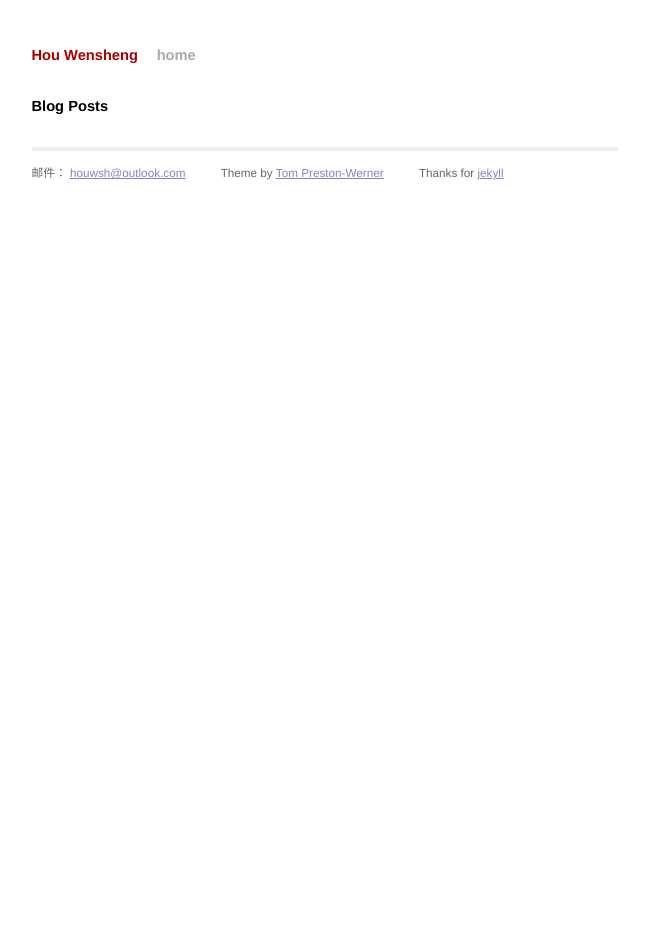
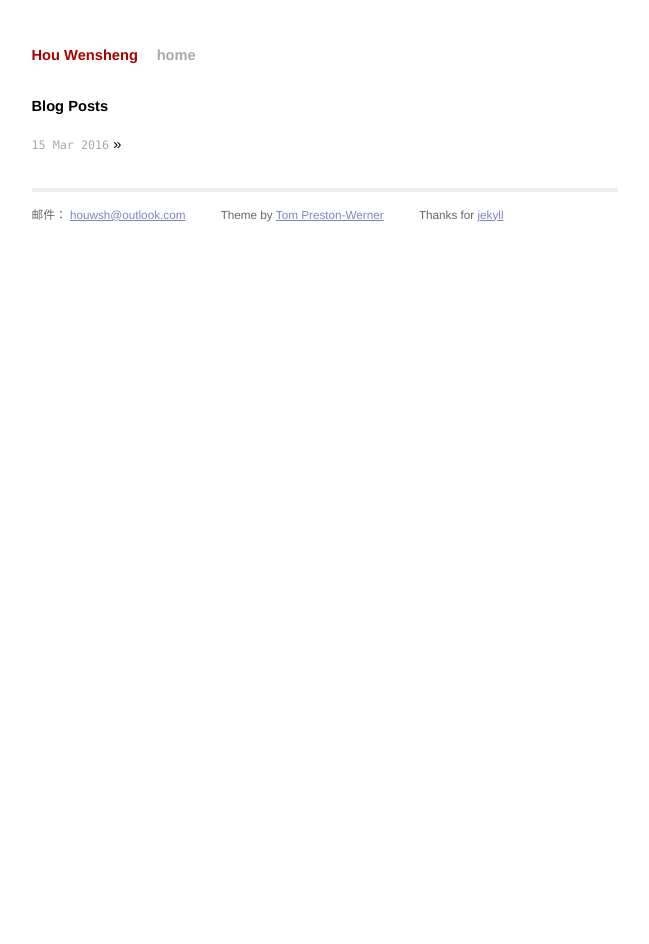
Before and after one commit to houwensheng/houwensheng.github.io, a Jekyll site: the page built from index.html, in a window 1280 px wide. Shown: the whole page, without its empty margins (315-964 px from the left). Built offline with Jekyll 4.4.1, drawn with Linux system fonts in a browser that asks for light colours; Markdown is read by kramdown in place of the engine named in the settings.

Commit message:
Update index.html

```diff
--- a/index.html
+++ b/index.html
@@ -6,7 +6,7 @@ title: 且行
 <div id="home">
   <h1>Blog Posts</h1>
   <ul class="posts">
-    {% for post in posts.posts %}
+    {% for post in site.posts %}
       <li><span>{{ post.date | date_to_string }}</span> &raquo; <a href="{{ post.url }}">{{ post.title }}</a></li>
     {% endfor %}
   </ul>
```
